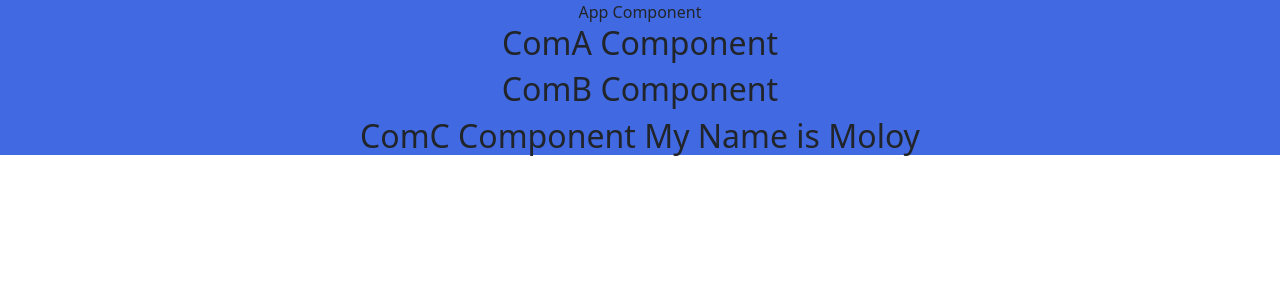
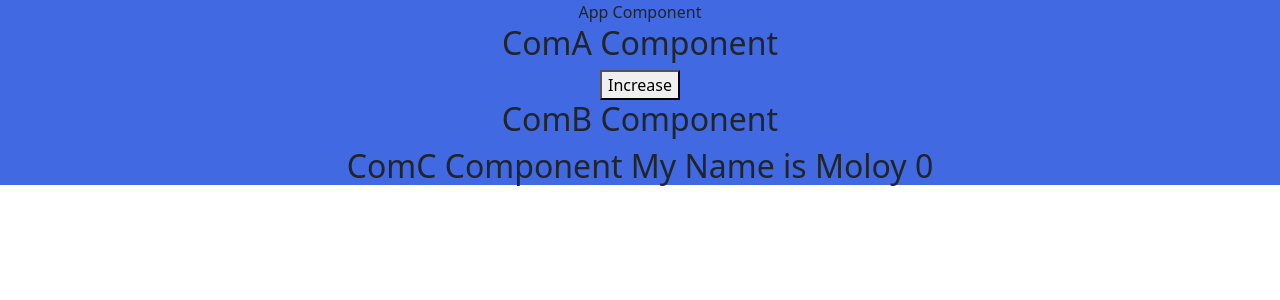
Before and after one commit to moloy900/react-pratice-app-1, a React (Create React App) app: page / in a window 1280 px wide. Shown: the top 300 px of the page. Built offline with nearby package versions, Linux system fonts and the light colour scheme.

Commit message:
props-drilling

```diff
--- a/src/props-drilling/ComA.js
+++ b/src/props-drilling/ComA.js
@@ -1,13 +1,19 @@
-import React from "react";
+import React, { useState } from "react";
 import ComB from "./ComB";
 
 const ComA = () => {
   const data = "My Name is Moloy";
+  const [count, setCount] = useState(0);
+  const counter = () => {
+    setCount(count + 1);
+  };
 
   return (
     <div>
       <h2>ComA Component</h2>
-      <ComB val={data}/>
+      <button onClick={counter}>Increase</button>
+
+      <ComB val={data} increase={count}/>
     </div>
   );
 };
--- a/src/props-drilling/ComB.js
+++ b/src/props-drilling/ComB.js
@@ -5,7 +5,7 @@ const ComB = (props) => {
   return (
     <div>
       <h2>ComB Component</h2>
-      <ComC val2={props.val}/>
+      <ComC val2={props.val} increase2={props.increase}/>
     </div>
   );
 };
--- a/src/props-drilling/ComC.js
+++ b/src/props-drilling/ComC.js
@@ -3,7 +3,7 @@ import React from "react";
 const ComC=(props)=>{
     return(
         <div>
-            <h2>ComC Component {props.val2}</h2>
+            <h2>ComC Component {props.val2} {props.increase2}</h2>
         </div>
     )
 }
```
